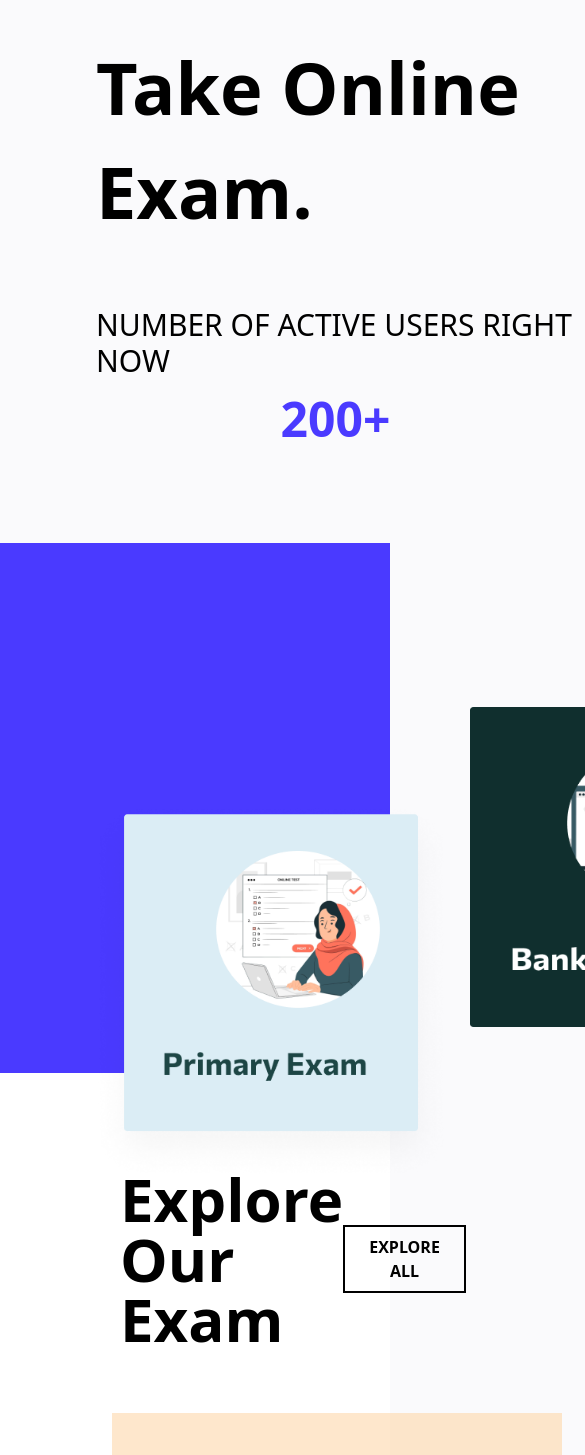
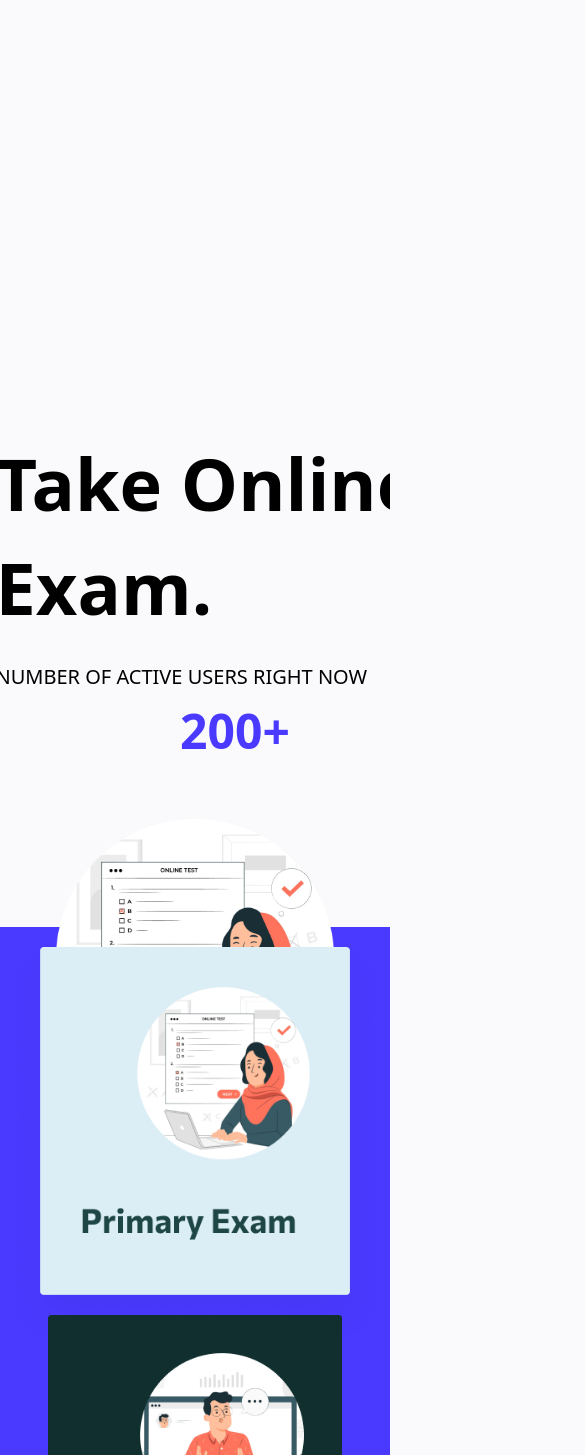
Before and after one commit to AiSense-LLP/online-exam-mern, a React (Create React App) app: page / in a window 390 px wide. Shown: the part 113-1568 px from the top of the page, 585 px wide, since content can reach past the window. Built offline with nearby package versions, Linux system fonts and the light colour scheme.

Commit message:
Responsive

```diff
--- a/src/App.js
+++ b/src/App.js
@@ -4,9 +4,10 @@ import Hero from './components/Hero';
 
 function App() {
   return (
- <>
+ <div className='overflow-hidden'>
+
  <Hero/>
- </>
+ </div>
   );
 }
 
--- a/src/components/Exam.jsx
+++ b/src/components/Exam.jsx
@@ -3,12 +3,28 @@ import React from "react";
 const Exam = () => {
   return (
     <>
-      <div className="bg-[#4A3AFF] w-full flex justify-center items-center overflow-x-hidden h-[530px]  ">
-
-       <img src="images/Group 780.png" alt="primary" className="w-[370px] h-[390px] absolute left-[86px] top-[909px]"/>
-       <img src="images/Group 781.png" alt="primary"  className="w-[310px] h-[320px] absolute left-[470px] top-[820px]" />
-       <img src="images/Group 782.png" alt="primary"  className="w-[370px] h-[416px] absolute left-[790px] top-[720px] pt-"/>
-
+      <div
+        className="bg-[#4A3AFF] w-full flex  overflow-hidden lg:h-[530px]
+  mt-96 lg:mt-0
+      "
+      >
+       <div className="w-full flex flex-col lg:flex-row">
+          <img
+            src="images/Group 780.png"
+            alt="primary"
+            className="lg:w-[370px] lg:h-[390px] lg:absolute left-0 lg:left-[8px] lg:top-[895px]  w-full "
+          />
+          <img
+            src="images/Group 781.png"
+            alt="Bank"
+            className="lg:w-[310px] lg:h-[320px] lg:absolute xl:left-[400px] lg:left-[370px] lg:top-[820px] -mt-10 lg:-mt-0 md:px-20 lg:px-0 sm:px-14 px-12"
+          />
+          <img
+            src="images/Group 782.png"
+            alt="NSI"
+            className="lg:w-[370px] lg:h-[416px] lg:absolute xl:left-[740px] lg:top-[720px]  lg:left-[670px] w-full"
+          />
+        </div>
       </div>
     </>
   );
--- a/src/components/ExploreExam.jsx
+++ b/src/components/ExploreExam.jsx
@@ -3,19 +3,21 @@ import React from "react";
 const ExploreExam = () => {
   return (
     <>
-      <div className="px-28 py-24  bg-white">
+      <div className=" xl:px-28 pt-20 h-full bg-white px-9 lg:px-10 pb-10 lg:pb-40 xl:pb-24">
         <div className="flex justify-between items-center">
-          <div className="text-6xl font-bold ml-2">Explore Our Exam</div>
-          <div>
-            <button className="px-6 py-2 border-2 border-black font-semibold">
+          <div className="lg:text-6xl font-bold ml-2 text-4xl">
+            Explore Our Exam
+          </div>
+          <div className="hidden lg:block">
+            <button className="px-6 py-2 border-2 border-black font-semibold hover:bg-black hover:text-white rounded">
               EXPLORE ALL
             </button>
           </div>
         </div>
 
-        <div className="my-16 w-full h-screen relative ">
+        <div className="mt-14 w-full h-full flex flex-col  lg:relative gap-5 lg:h-screen">
           {/* maths */}
-          <div className=" bg-orange-200/60 w-[450px] h-80 py-14 px-7 ">
+          <div className=" bg-orange-200/60 lg:w-[400px] xl:w-[450px] h-80 py-14 px-7 ">
             <img
               src="https://img.freepik.com/free-photo/front-view-stacked-books-graduation-cap-ladders-education-day_23-2149241014.jpg?w=2000"
               alt=""
@@ -29,7 +31,7 @@ const ExploreExam = () => {
           </div>
 
           {/* eng */}
-          <div className=" bg-orange-200/60 w-[350px] h-80 py-14 px-7 absolute left-[480px] top-24">
+          <div className=" bg-orange-200/60 w-full h-80 py-14 px-7 lg:lg:absolute lg:left-[420px] xl:left-[460px] top-24 lg:w-[400px]">
             <img
               src="https://img.freepik.com/free-photo/front-view-stacked-books-graduation-cap-ladders-education-day_23-2149241014.jpg?w=2000"
               alt=""
@@ -44,7 +46,7 @@ const ExploreExam = () => {
 
           {/* science */}
 
-          <div className=" w-[300px] py-14 px-7 absolute left-36 top-[340px] shadow-xl ">
+          <div className=" w-full py-14 px-7 lg:absolute lg:left-24 xl:left-36 top-[340px] shadow-xl lg:w-[300px] ">
             <div className="w-20 h-20  rounded-full  bg-orange-200/60"></div>
             <h1 className="font-bold text-2xl my-5">Science</h1>
             <p className="text-black/40">
@@ -55,7 +57,7 @@ const ExploreExam = () => {
 
           {/* Phy */}
 
-          <div className=" bg-orange-200/60 w-[260px] py-12 px-7  absolute left-[480px] top-[430px]">
+          <div className=" bg-orange-200/60 lg:w-[250px] xl:w-[260px] py-12 xl:px-7 lg:px-4  lg:absolute xl:left-[460px] lg:left-[420px] top-[430px]">
             <img
               src="https://img.freepik.com/free-photo/front-view-stacked-books-graduation-cap-ladders-education-day_23-2149241014.jpg?w=2000"
               alt=""
@@ -70,20 +72,24 @@ const ExploreExam = () => {
 
           {/* gk */}
 
-          <div className=" shadow-xl w-[350px] h-80 py-14 px-7  absolute left-[760px] top-[430px]">
+          <div className=" shadow-xl xl:w-[350px] h-80 py-14 px-3  lg:absolute lg:left-[690px] xl:left-[740px] top-[430px]">
             <img
               src="https://img.freepik.com/free-photo/front-view-stacked-books-graduation-cap-ladders-education-day_23-2149241014.jpg?w=2000"
               alt=""
               className="rounded-full w-12 h-12"
             />
-            <h1 className="font-bold text-2xl my-5">Math</h1>
+            <h1 className="font-bold text-2xl my-5">GK</h1>
             <p className="text-black/40">
               Lorem ipsum dolor sit amet, consectetur adipisicing elit. Nam
               expedita inventore reiciendis, id labore{" "}
             </p>
           </div>
-
         </div>
+        <div className="flex justify-center items-center w-full lg:hidden my-10">
+            <button className="px-6 py-2 border-2 border-black font-semibold hover:bg-black hover:text-white rounded">
+              EXPLORE ALL
+            </button>
+          </div>
       </div>
     </>
   );
--- a/src/components/Footer.jsx
+++ b/src/components/Footer.jsx
@@ -4,13 +4,11 @@ import { BiLogoInstagram } from "react-icons/bi";
 import { FaTwitter } from "react-icons/fa";
 import { BiCopyright } from "react-icons/bi";
 
-
 const Footer = () => {
   return (
-    <div className="w-full bg-white py-32">
-      <div className="flex gap-4 overflow-x-hidden">
-        <div className="w-full"></div>
-        <div className="w-full flex gap-10">
+    <div className="w-full bg-white py-32 ">
+      <div className="flex gap-4 overflow-x-hidden md:flex-row flex-col">
+        <div className="w-full flex gap-8 lg:gap-10 md:flex-row flex-col lg:px-10 md:text-xl text-4xl lg:ml-64 ml-12">
           <div>
             <h1 className="font-bold my-5">Mobile app</h1>
             <ul className="text-black/60 text-lg">
@@ -36,7 +34,7 @@ const Footer = () => {
             </ul>
           </div>
         </div>
-        <div className="w-full items-end flex flex-col justify-start gap-3">
+        <div className="xl:w-full md:items-end flex flex-col sm:flex-row  md:flex-col justify-start gap-3 md:px-0 px-10">
           <div className="pr-10">
             <button className="w-32 h-12 rounded-md text-white bg-blue-600">
               Register
@@ -55,23 +53,25 @@ const Footer = () => {
         </div>
       </div>
 
-      <hr className="bg-blue-600 h-[3px] ml-16 my-4" />
+      <hr className="bg-blue-600 h-[3px] xl:ml-16 my-4" />
 
-      <div className="flex justify-between items-center px-16">
-        <div className='flex gap-2 justify-center items-center'><BiCopyright/> : We love our users</div>
+      <div className="flex justify-between items-center px-16 md:flex-row flex-col gap-7 md:gap-0">
+        <div className="flex gap-2 justify-center items-center">
+          <BiCopyright /> : We love our users
+        </div>
 
         <div className="flex justify-center items-center gap-4">
           <h1>Follow us</h1>
 
           <div className="flex gap-2">
-            <div className="w-12 p- h-12 bg-amber-700/50 rounded-full flex justify-center items-center">
+            <div className="w-12 p- h-12 bg-amber-700/50 rounded-full flex justify-center items-center  cursor-pointer  hover:bg-black hover:text-white">
               <BiLogoFacebook size={24} />
             </div>
 
-            <div className="w-12 p- h-12 bg-amber-700/50 rounded-full flex justify-center items-center">
+            <div className="w-12 p- h-12 bg-amber-700/50 rounded-full flex justify-center items-center  cursor-pointer  hover:bg-black hover:text-white">
               <FaTwitter size={18} />
             </div>
-            <div className="w-12 p- h-12 bg-amber-700/50 rounded-full flex justify-center items-center">
+            <div className="w-12 p- h-12 bg-amber-700/50 rounded-full flex justify-center items-center  cursor-pointer hover:bg-black hover:text-white">
               <BiLogoInstagram size={24} />
             </div>
           </div>
--- a/src/components/GoodCom.jsx
+++ b/src/components/GoodCom.jsx
@@ -2,17 +2,17 @@ import React from "react";
 
 const GoodCom = () => {
   return (
-    <div className="w-full py-28 px-16 my-16 flex gap-10 mb-10">
+    <div className="w-full py-28 lg:px-16 my-16 flex lg:flex-row flex-col gap-20 mb-10 px-8">
       <div className="w-full">
         <div className="text-5xl font-light">You're in good company</div>
 
-        <div className="my-5 text-3xl pr-10">
+        <div className="my-5 text-3xl lg:pr-10">
           Lorem ipsum dolor sit amet consectetur adipisicing elit. Illo
           cupiditate voluptatem minima perferendis modi velit consectetur
           voluptas
         </div>
 
-        <div className='grid grid-cols-3 gap-10'>
+        <div className='lg:grid grid-cols-3 gap-10  hidden'>
           <div className="bg-gray-200 w-40 px-10 h-16 border-2 border-gray-400 "></div>
           <div className="bg-gray-200 w-40 px-10 h-16 border-2 border-gray-400 "></div>
           <div className="bg-gray-200 w-40 px-10 h-16 border-2 border-gray-400 "></div>
--- a/src/components/Hero.jsx
+++ b/src/components/Hero.jsx
@@ -7,15 +7,15 @@ import Footer from "./Footer";
 const Hero = () => {
   return (
     <>
-      <div className="w-full h-[37rem] mt-16 flex gap-10  items-center justify-around p-24">
-        <div>
-          <div className="w-[479px] h-[216px] text-black text-7xl font-bold gap-8 flex flex-col ">
+      <div className="w-full h-[37rem] mt-16 flex lg:gap-10  items-center justify-around lg:p-24 p-14  lg:flex-row gap-16 flex-col">
+        <div className="pt-96 mt-14 lg:pt-0 ml-20 lg:ml-0">
+          <div className="w-[479px] h-[216px] text-black text-7xl font-bold gap-8 flex flex-col">
             Take Online
             <br />
             <span className="">Exam.</span>
           </div>
 
-          <div className=" text-black text-3xl font-medium mt-10">
+          <div className=" text-black lg:text-2xl font-medium lg:mt-10 text-xl">
             NUMBER OF ACTIVE USERS RIGHT NOW
           </div>
 
@@ -23,22 +23,20 @@ const Hero = () => {
             200+
           </div>
         </div>
-        <div>
+        <div className="w-full justify-center items-center flex">
           <img
             src="images/Bitmap.png"
-            className="w-[350px] h-[350px] flex-shrink-0 mb-24"
+            className="lg:w-[350px] lg:h-[350px] flex-shrink-0 mb-24 "
             alt="Hero"
           />
         </div>
       </div>
 
-      <Exam/>
-      <ExploreExam/>
-      <GoodCom/>
-      <Footer/>
-      <div className='w-full h-[500px]'>
-
-      </div>
+      <Exam />
+      <ExploreExam />
+      <GoodCom />
+      <Footer />
+      <div className="w-full h-[500px]"></div>
     </>
   );
 };
--- a/src/index.css
+++ b/src/index.css
@@ -6,4 +6,6 @@
 
 body{
     background: #FAFAFC ;
+
+    overflow-x: hidden;
 }
```
